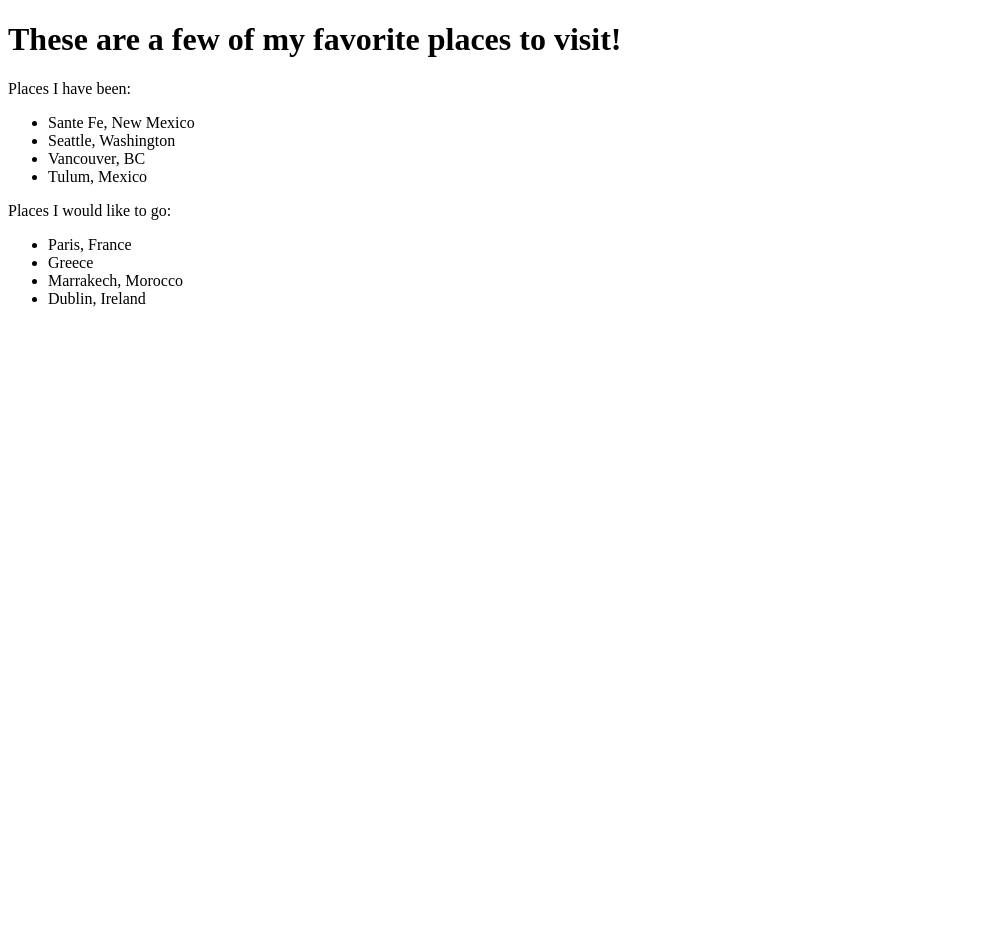
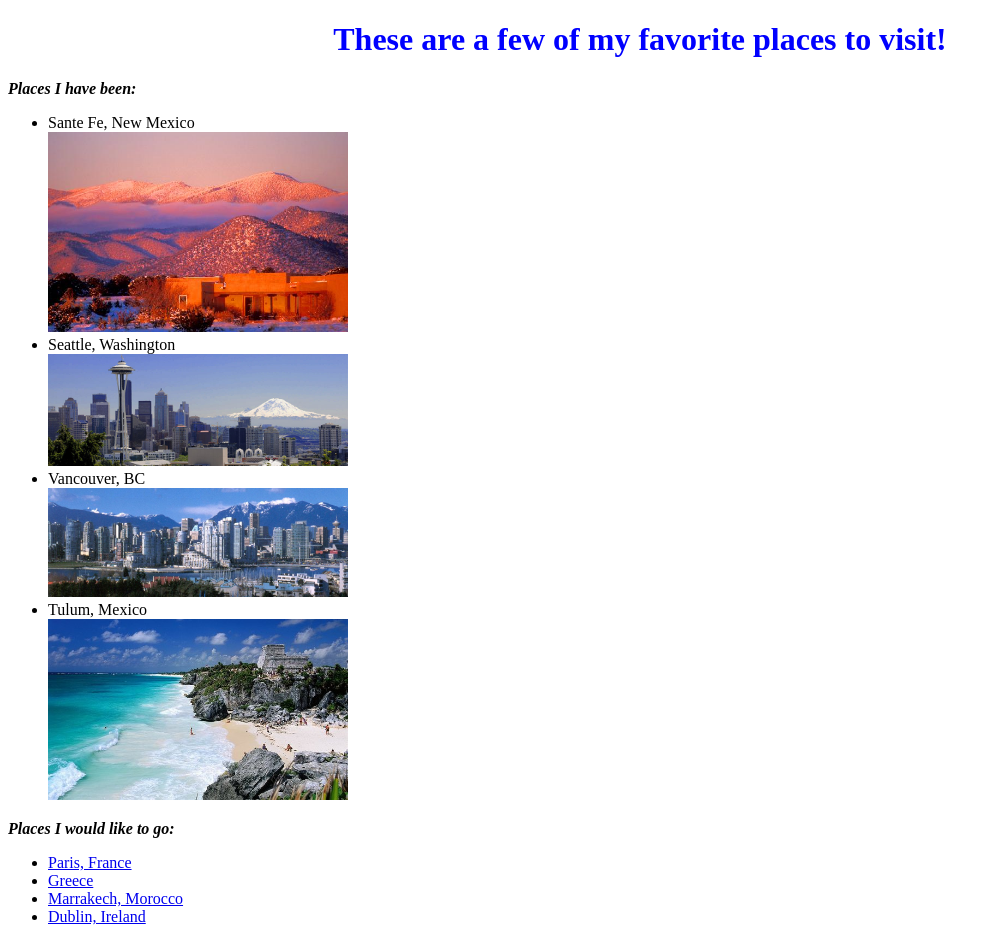
Before and after one commit to krystalmjeffries/my-first-webpage1, a plain HTML site: page favorite-places.html in a window 1280 px wide. Shown: the whole page, without its empty margins (0-999 px from the left). Before the commit the page ends 800 px from the top, so only its background shows below. Drawn offline with Linux system fonts and the light colour scheme.

Commit message:
add links and images to favorite-places.html

```diff
--- a/css/favoriteplaces.css
+++ b/css/favoriteplaces.css
@@ -0,0 +1,15 @@
+h1 {
+  color: blue;
+  font-family: serif;
+  text-align: center;
+}
+
+p {
+  font-style: italic;
+  font-weight: bolder;
+}
+
+img {
+  max-height: 300px;
+  max-width: 300px;
+}
--- a/favorite-places.html
+++ b/favorite-places.html
@@ -11,16 +11,20 @@
     <p>Places I have been:</p>
       <ul>
         <li>Sante Fe, New Mexico</li>
+        <img src="img/santefenm.jpg" alt="A picture of Sante Fe, NM">
         <li>Seattle, Washington</li>
+        <img src="img/seattle.jpg" alt="A picture of Seattle, WA">
         <li>Vancouver, BC</li>
+        <img src="img/vancouverbc.jpg" alt="A picture of Vancouver BC">
         <li>Tulum, Mexico</li>
+        <img src="img/tulum.jpg" alt="A picture of Tulum, Mexico">
       </ul>
 
     <p>Places I would like to go:</p>
       <ul>
-        <li>Paris, France</li>
-        <li>Greece</li>
-        <li>Marrakech, Morocco</li>
-        <li>Dublin, Ireland</li>
+        <li><a href="https://en.wikipedia.org/wiki/Paris">Paris, France</a></li>
+        <li><a href="https://en.wikipedia.org/wiki/Greece">Greece</a></li>
+        <li><a href="https://en.wikipedia.org/wiki/Marrakesh">Marrakech, Morocco</a></li>
+        <li><a href="https://en.wikipedia.org/wiki/Dublin">Dublin, Ireland</a></li>
   </body>
 </html>
```
Also changed, not shown: img/santefenm.jpg (added), img/seattle.jpg (added), img/tulum.jpg (added), img/vancouverbc.jpg (added).
